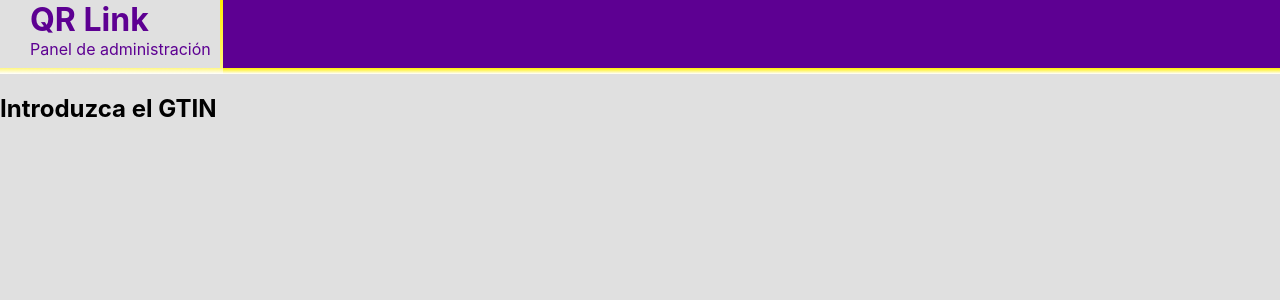
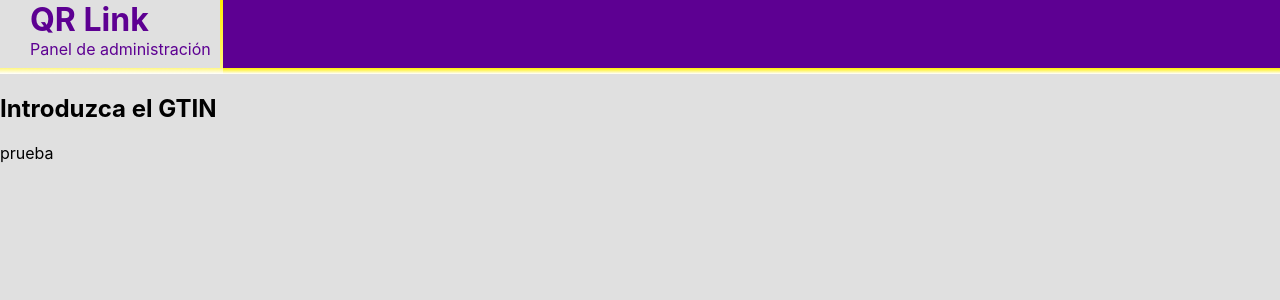
Before and after one commit to 3ettilina/qrlink-front, a React (Create React App) app in the folder admin_panel/: page / in a window 1280 px wide. Shown: the top 300 px of the page. Built offline with nearby package versions, Linux system fonts and the light colour scheme.

Commit message:
branching test

```diff
--- a/admin_panel/src/components/Product/Product.js
+++ b/admin_panel/src/components/Product/Product.js
@@ -4,7 +4,10 @@ class Product extends Component {
 
     render(){
         return (
-            <h2>Introduzca el GTIN</h2>
+            <div>
+                <h2>Introduzca el GTIN</h2>
+                <p>prueba</p>
+            </div>
         );
     }
 };
```
